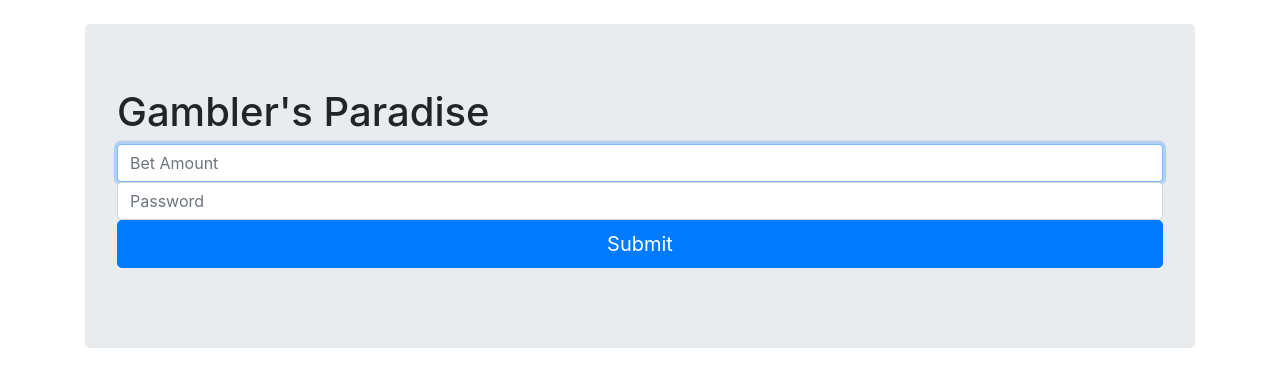
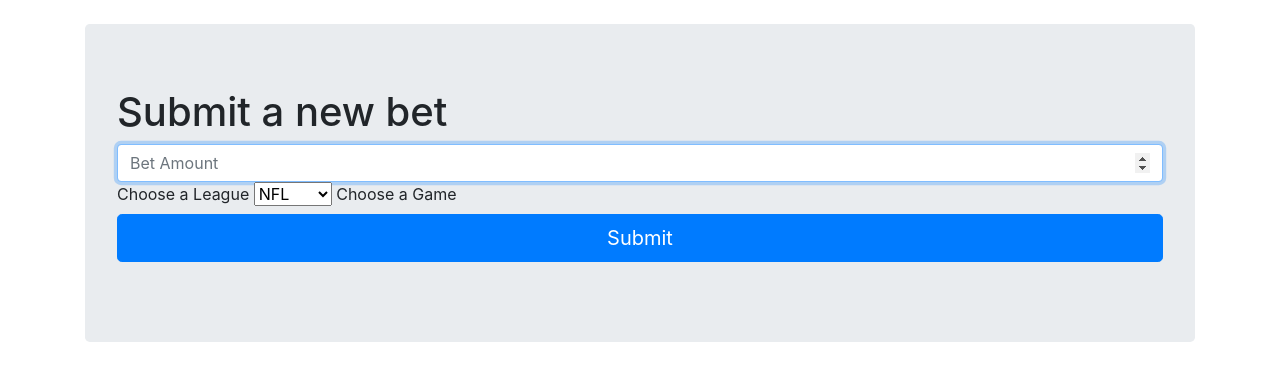
Before and after one commit to jackschlehr2/gamblersparadise, a Flask app: page /new-bet in a window 1280 px wide. Shown: the part 73-460 px from the top of the page. Run offline with Flask 2, Linux system fonts and the light colour scheme; the visitor is signed in with stand-in values (Sample User, id 1); some libraries are stand-ins or nearby versions.

Commit message:
added new bet form

```diff
--- a/flaskr/app.py
+++ b/flaskr/app.py
@@ -1,4 +1,4 @@
-from flask import Flask, render_template, request, json, session, redirect, url_for
+from flask import Flask, render_template, request, json, session, redirect, url_for, abort
 # import MySQLdb
 from flask_mysqldb import MySQL
 from werkzeug.security import generate_password_hash, check_password_hash
@@ -108,7 +108,24 @@ def bet():
     elif request.method=='POST':
         return render_template( 'new-bet.html')
 
-
+@app.route( '/get-games', methods=['GET'] )
+def get_games():
+    try:
+        print( request.args['league'] )
+        league = request.args['league']
+        conn = mysql.connection
+        curr = conn.cursor()
+        query = "SELECT game_id, home_team_name, away_team_name FROM {league}".format(league=league)
+        curr.execute(query)
+        data = curr.fetchall()
+        print(data)
+        print( type(data))
+        if not data:
+            abort(500)
+        return {'success':data}
+    except Exception as e:
+        print(e)
+        abort(500)
 
 
 @app.route( '/logout', methods=['GET'])
--- a/flaskr/templates/new-bet.html
+++ b/flaskr/templates/new-bet.html
@@ -5,18 +5,61 @@
     <div class="container">
 
       <div class="jumbotron">
-        <h1>Gambler's Paradise</h1>
-        <form class="form-signin" method=POST action="/new-bet">
+        <h1>Submit a new bet</h1>
+        <form class="new-bet" method=POST action="/new-bet">
             <label for="inputBetAmount" class="sr-only">Bet Amount</label>
-                <input name="input" id="inputName" class="form-control" placeholder="Bet Amount" required autofocus>
-            <label for="inputdPassword" class="sr-only">Password</label>
-                <input type="password" name="inputPassword" id="inputPassword" class="form-control" placeholder="Password" required>
+                <input type="number" name="inputBetAmount" id="inputBet" class="form-control" placeholder="Bet Amount" required autofocus>
+            <label for="League" >Choose a League</label>
+                <select name="league" id="league" form="new-bet" onchange="get_games(value)">
+                  <option value="NFL">NFL</option>
+                  <option value="NHL">NHL</option>
+                  <option value="NBA">NBA</option>
+                  <option value="NCAAF">NCAAF</option>
+                </select>
+            <label for="Game">Choose a Game</label>
+                <select name="game" id="game">
+
+                </select>
+
 
             <button type=submit id="btnSubmit" class="btn btn-lg btn-primary btn-block" type="button">Submit</button>
         </form>
+
       </div>
 
 
 
     </div>
+    <script>
+      $("#game").hide();
+      $("label#game").hide();
+      function get_games(league){
+        removeGames();
+        var serializedData = $("select#league").serialize();
+        console.log( serializedData );
+        $.ajax({
+          type: "GET",
+          url: "/get-games",
+          data: serializedData,
+          success: function( response ){
+
+            games = response['success']
+            console.log(games);
+            $.each(games, function(i, teams){
+              $('select#game').append('<option value="'+teams[0]+'">' + teams[1] + ' vs ' + teams[2] + '</option>' );
+                console.log( teams );
+              });
+              $("select#game").show()
+
+          },
+          error: function( xhr, status, error ){
+            console.log( "request failed " );
+          }
+        });
+      }
+      function removeGames(){
+        const myNode = document.getElementById("game");
+        myNode.innerHTML = '';
+      }
+    </script>
     {% endblock  %}
```
